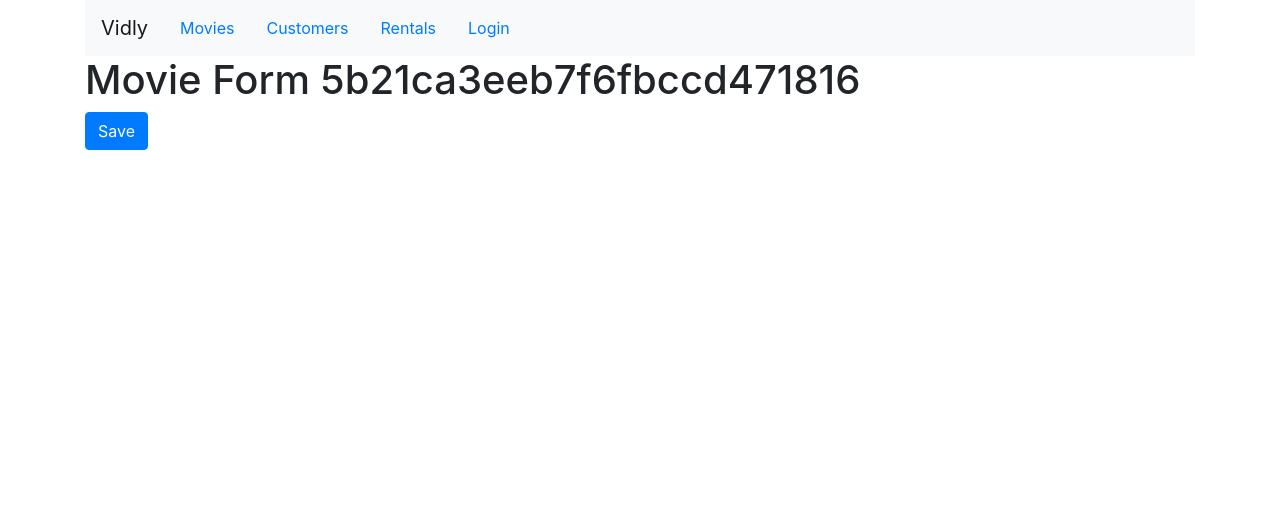
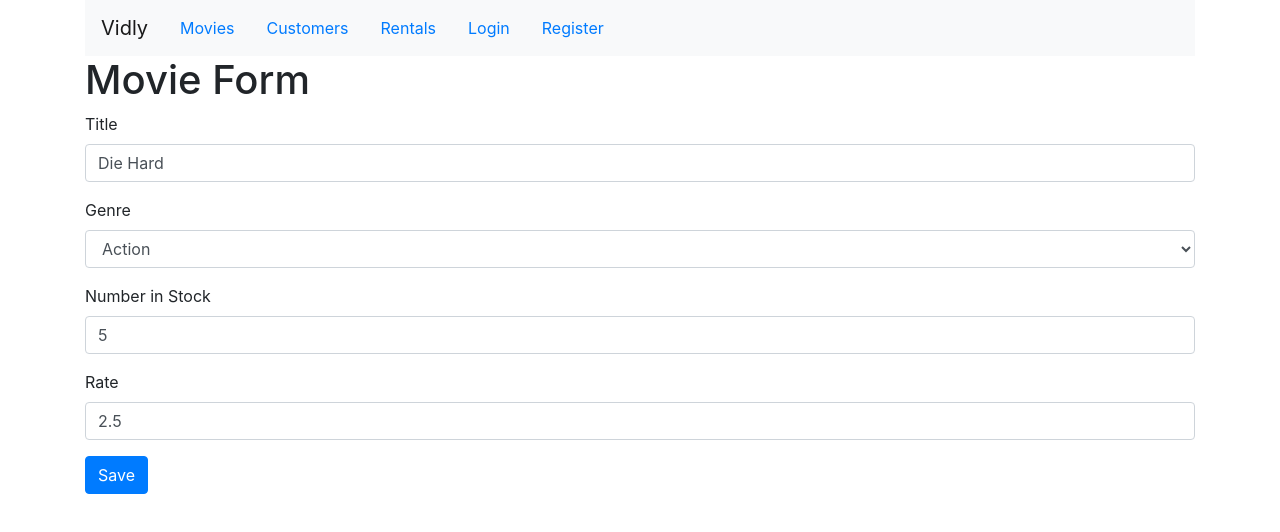
Before and after one commit to docvvk/codeWithMosh, a React (Create React App) app in the folder vidly/: page /movies/5b21ca3eeb7f6fbccd471816 in a window 1280 px wide. Shown: the top 532 px of the page. Built offline with nearby package versions, Linux system fonts and the light colour scheme.

Commit message:
registerFrom and movieForm

```diff
--- a/vidly/src/App.js
+++ b/vidly/src/App.js
@@ -7,6 +7,7 @@
 import NavBar from "./components/navBar";
 import MovieForm from './components/movieForm';
 import LoginForm from './components/loginForm';
+import RegisterForm from './components/registerForm';
 import "./App.css";
 
 class App extends Component {
@@ -15,6 +16,7 @@
       <main className="container">
         <NavBar />
         <Switch>
+          <Route path='/register' component={RegisterForm} />
           <Route path='/login' component={LoginForm} />
           <Route path='/movies/:id' component={MovieForm} />
           <Route path="/movies" component={Movies} />
--- a/vidly/src/components/common/form.jsx
+++ b/vidly/src/components/common/form.jsx
@@ -1,6 +1,7 @@
 import React, { Component } from "react";
 import Joi from "joi-browser";
 import Input from "./input";
+import Select from "./select";
 
 class Form extends Component {
   state = {
@@ -56,6 +57,21 @@
     );
   }
 
+  renderSelect(name, label, options) {
+    const { data, errors } = this.state;
+
+    return (
+      <Select
+        name={name}
+        value={data[name]}
+        label={label}
+        options={options}
+        onChange={this.handleChange}
+        error={errors[name]}
+      />
+    );
+  }
+
   renderInput(name, label, type = "text") {
     const { data, errors } = this.state;
 
--- /dev/null
+++ b/vidly/src/components/common/select.jsx
@@ -0,0 +1,20 @@
+import React from "react";
+
+const Select = ({ name, label, options, error, ...rest }) => {
+  return (
+    <div className="form-group">
+      <label htmlFor={name}>{label}</label>
+      <select name={name} id={name} {...rest} className="form-control">
+        <option value="" />
+        {options.map(option => (
+          <option key={option._id} value={option._id}>
+            {option.name}
+          </option>
+        ))}
+      </select>
+      {error && <div className="alert alert-danger">{error}</div>}
+    </div>
+  );
+};
+
+export default Select;
--- a/vidly/src/components/movieForm.jsx
+++ b/vidly/src/components/movieForm.jsx
@@ -1,19 +1,84 @@
 import React from "react";
+import Joi from "joi-browser";
+import Form from "./common/form";
+import { getMovie, saveMovie } from "../services/fakeMovieService";
+import { getGenres } from "../services/fakeGenreService";
 
-const MovieForm = ({ match, history }) => {
+class MovieForm extends Form {
+  state = {
+    data: {
+      title: "",
+      genreId: "",
+      numberInStock: "",
+      dailyRentalRate: ""
+    },
+    genres: [],
+    errors: {}
+  };
 
+  schema = {
+    _id: Joi.string(),
+    title: Joi.string()
+      .required()
+      .label("Title"),
+    genreId: Joi.string()
+      .required()
+      .label("Genre"),
+    numberInStock: Joi.number()
+      .required()
+      .min(0)
+      .max(100)
+      .label("Number in Stock"),
+    dailyRentalRate: Joi.number()
+      .required()
+      .min(0)
+      .max(10)
+      .label("Daily Rental Rate")
+  };
 
-  return (
-    <div>
-      <h1>Movie Form {match.params.id}</h1>
-      <button
-        onClick={() => history.push("/movies")}
-        className="btn btn-primary"
-      >
-        Save
-      </button>
-    </div>
-  );
-};
+  componentDidMount() {
+    const genres = getGenres();
+    this.setState({ genres });
+
+    const movieId = this.props.match.params.id;
+    if (movieId === "new") return;
+
+    const movie = getMovie(movieId);
+    if (!movie) return this.props.history.replace("/not-found");
+
+    this.setState({ data: this.mapToViewModel(movie) });
+  }
+
+  mapToViewModel(movie) {
+    return {
+      _id: movie._id,
+      title: movie.title,
+      genreId: movie.genre._id,
+      numberInStock: movie.numberInStock,
+      dailyRentalRate: movie.dailyRentalRate
+    };
+  }
+
+  doSubmit = () => {
+    saveMovie(this.state.data);
+
+    this.props.history.push("/movies");
+  };
+
+  render() {
+    return (
+      <div>
+        <h1>Movie Form</h1>
+        <form onSubmit={this.handleSubmit}>
+          {this.renderInput("title", "Title")}
+          {this.renderSelect("genreId", "Genre", this.state.genres)}
+          {this.renderInput("numberInStock", "Number in Stock", "number")}
+          {this.renderInput("dailyRentalRate", "Rate")}
+          {this.renderButton("Save")}
+        </form>
+      </div>
+    );
+  }
+}
 
 export default MovieForm;
--- a/vidly/src/components/movies.jsx
+++ b/vidly/src/components/movies.jsx
@@ -1,40 +1,36 @@
 import React, { Component } from "react";
-import _ from "lodash";
-import { getMovies } from "../services/fakeMovieService";
-import { getGenres } from "../services/fakeGenreService";
-
-// import { FontAwesomeIcon } from '@fortawesome/react-fontawesome';
+import { Link } from "react-router-dom";
+import MoviesTable from "./moviesTable";
 import ListGroup from "./common/listGroup";
 import Pagination from "./common/pagination";
+import { getMovies, deleteMovie } from "../services/fakeMovieService";
+import { getGenres } from "../services/fakeGenreService";
 import { paginate } from "../utils/paginate";
-import MoviesTable from "./moviesTable";
+import _ from "lodash";
+import SearchBox from "./searchBox";
 
 class Movies extends Component {
   state = {
     movies: [],
     genres: [],
+    currentPage: 1,
     pageSize: 4,
-    currentPage: 1,
-    sortColumn: {
-      path: "title",
-      order: "asc"
-    }
+    searchQuery: "",
+    selectedGenre: null,
+    sortColumn: { path: "title", order: "asc" }
   };
 
   componentDidMount() {
     const genres = [{ _id: "", name: "All Genres" }, ...getGenres()];
 
-    this.setState({
-      movies: getMovies(),
-      genres
-    });
+    this.setState({ movies: getMovies(), genres });
   }
 
   handleDelete = movie => {
     const movies = this.state.movies.filter(m => m._id !== movie._id);
-    this.setState({
-      movies: movies
-    });
+    this.setState({ movies });
+
+    deleteMovie(movie._id);
   };
 
   handleLike = movie => {
@@ -46,16 +42,15 @@
   };
 
   handlePageChange = page => {
-    this.setState({
-      currentPage: page
-    });
+    this.setState({ currentPage: page });
   };
 
   handleGenreSelect = genre => {
-    this.setState({
-      selectedGenre: genre,
-      currentPage: 1
-    });
+    this.setState({ selectedGenre: genre, searchQuery: "", currentPage: 1 });
+  };
+
+  handleSearch = query => {
+    this.setState({ searchQuery: query, selectedGenre: null, currentPage: 1 });
   };
 
   handleSort = sortColumn => {
@@ -68,36 +63,33 @@
       currentPage,
       sortColumn,
       selectedGenre,
+      searchQuery,
       movies: allMovies
     } = this.state;
 
-    const filtered =
-    selectedGenre && selectedGenre._id
-      ? allMovies.filter(m => m.genre._id === selectedGenre._id)
-      : allMovies;
+    let filtered = allMovies;
+    if (searchQuery)
+      filtered = allMovies.filter(m =>
+        m.title.toLowerCase().startsWith(searchQuery.toLowerCase())
+      );
+    else if (selectedGenre && selectedGenre._id)
+      filtered = allMovies.filter(m => m.genre._id === selectedGenre._id);
 
     const sorted = _.orderBy(filtered, [sortColumn.path], [sortColumn.order]);
 
     const movies = paginate(sorted, currentPage, pageSize);
 
     return { totalCount: filtered.length, data: movies };
-
-
-  }
+  };
 
   render() {
     const { length: count } = this.state.movies;
-    const {
-      pageSize,
-      currentPage,
-      sortColumn,
-    } = this.state;
+    const { pageSize, currentPage, sortColumn, searchQuery } = this.state;
 
-    if (count === 0) return <p className="m-3">No more movies</p>;
+    if (count === 0) return <p>There are no movies in the database.</p>;
 
     const { totalCount, data: movies } = this.getPagedData();
 
-    // console.log(allMovies)
     return (
       <div className="row">
         <div className="col-3">
@@ -107,8 +99,16 @@
             onItemSelect={this.handleGenreSelect}
           />
         </div>
-        <div className="col-8">
-          <p className="m-3">Displaying {totalCount} movies!</p>
+        <div className="col">
+          <Link
+            to="/movies/new"
+            className="btn btn-primary"
+            style={{ marginBottom: 20 }}
+          >
+            New Movie
+          </Link>
+          <p>Showing {totalCount} movies in the database.</p>
+          <SearchBox value={searchQuery} onChange={this.handleSearch} />
           <MoviesTable
             movies={movies}
             sortColumn={sortColumn}
@@ -127,4 +127,5 @@
     );
   }
 }
+
 export default Movies;
--- a/vidly/src/components/navBar.jsx
+++ b/vidly/src/components/navBar.jsx
@@ -31,6 +31,9 @@
         <NavLink className="nav-item nav-link" to="/login">
           Login
         </NavLink>
+        <NavLink className="nav-item nav-link" to="/register">
+          Register
+        </NavLink>
       </div>
     </nav>
   );
--- /dev/null
+++ b/vidly/src/components/registerForm.jsx
@@ -0,0 +1,49 @@
+import React from "react";
+import Joi from "joi-browser";
+import Form from "./common/form";
+
+class RegisterForm extends Form {
+  state = {
+    data: {
+      username: "",
+      password: "",
+      name: ""
+    },
+    errors: {}
+  };
+
+  schema = {
+    username: Joi.string()
+      .email()
+      .required()
+      .label("Username"),
+    password: Joi.string()
+      .required()
+      .min(5)
+      .label("Password"),
+    name: Joi.string()
+      .required()
+      .label("Name")
+  };
+
+  doSubmit = () => {
+    //Call the server
+    console.log("Submitted");
+  };
+
+  render() {
+    return (
+      <div>
+        <h1>Register</h1>
+        <form onSubmit={this.handleSubmit}>
+          {this.renderInput("username", "Username")}
+          {this.renderInput("password", "Password", "password")}
+          {this.renderInput("name", "Name")}
+          {this.renderButton("Register")}
+        </form>
+      </div>
+    );
+  }
+}
+
+export default RegisterForm;
--- /dev/null
+++ b/vidly/src/components/searchBox.jsx
@@ -0,0 +1,16 @@
+import React from "react";
+
+const SearchBox = ({ value, onChange }) => {
+  return (
+    <input
+      type="text"
+      name="query"
+      className="form-control my-3"
+      placeholder="Search..."
+      value={value}
+      onChange={e => onChange(e.currentTarget.value)}
+    />
+  );
+};
+
+export default SearchBox;
--- a/vidly/src/services/fakeMovieService.js
+++ b/vidly/src/services/fakeMovieService.js
@@ -81,13 +81,13 @@
 
 export function saveMovie(movie) {
   let movieInDb = movies.find(m => m._id === movie._id) || {};
-  movieInDb.name = movie.name;
+  movieInDb.title = movie.title;
   movieInDb.genre = genresAPI.genres.find(g => g._id === movie.genreId);
   movieInDb.numberInStock = movie.numberInStock;
   movieInDb.dailyRentalRate = movie.dailyRentalRate;
 
   if (!movieInDb._id) {
-    movieInDb._id = Date.now();
+    movieInDb._id = Date.now().toString();
     movies.push(movieInDb);
   }
 
```
